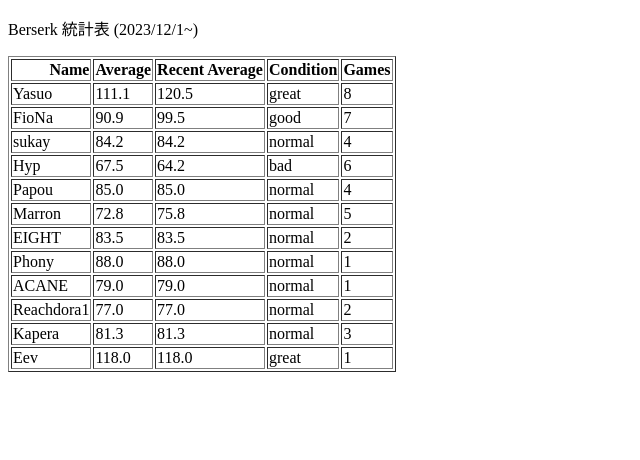
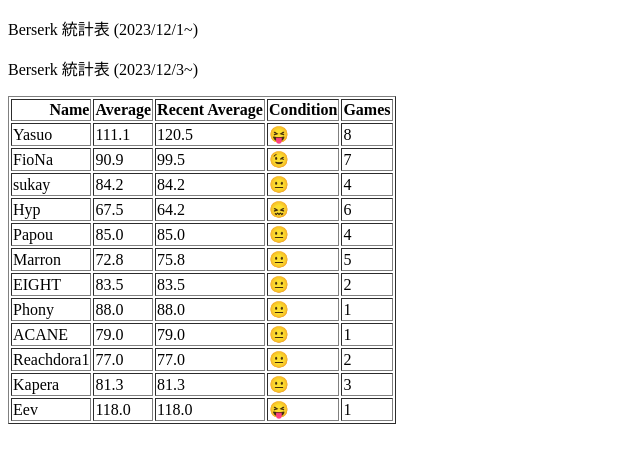
Before and after one commit to fionachan99/berserk, a plain HTML site: page index.html in a window 1280 px wide. Shown: the whole page, without its empty margins (0-640 px from the left). Drawn offline with Linux system fonts and the light colour scheme.

Commit message:
Update index.html

```diff
--- a/index.html
+++ b/index.html
@@ -3,6 +3,13 @@
 <head>
 <title>Statistics</title>
 <p>Berserk 統計表 (2023/12/1~)</p>
+</head>
+<body>
+<!DOCTYPE html>
+<html>
+<head>
+<title>Statistics</title>
+<p>Berserk 統計表 (2023/12/3~)</p>
 </head>
 <body>
   <table border="1" class="dataframe">
@@ -20,86 +27,87 @@
         <td>Yasuo</td>
         <td>111.1</td>
         <td>120.5</td>
-        <td>great</td>
+        <td>😝</td>
         <td>8</td>
       </tr>
       <tr>
         <td>FioNa</td>
         <td>90.9</td>
         <td>99.5</td>
-        <td>good</td>
+        <td>😉</td>
         <td>7</td>
       </tr>
       <tr>
         <td>sukay</td>
         <td>84.2</td>
         <td>84.2</td>
-        <td>normal</td>
+        <td>😐</td>
         <td>4</td>
       </tr>
       <tr>
         <td>Hyp</td>
         <td>67.5</td>
         <td>64.2</td>
-        <td>bad</td>
+        <td>😖</td>
         <td>6</td>
       </tr>
       <tr>
         <td>Papou</td>
         <td>85.0</td>
         <td>85.0</td>
-        <td>normal</td>
+        <td>😐</td>
         <td>4</td>
       </tr>
       <tr>
         <td>Marron</td>
         <td>72.8</td>
         <td>75.8</td>
-        <td>normal</td>
+        <td>😐</td>
         <td>5</td>
       </tr>
       <tr>
         <td>EIGHT</td>
         <td>83.5</td>
         <td>83.5</td>
-        <td>normal</td>
+        <td>😐</td>
         <td>2</td>
       </tr>
       <tr>
         <td>Phony</td>
         <td>88.0</td>
         <td>88.0</td>
-        <td>normal</td>
+        <td>😐</td>
         <td>1</td>
       </tr>
       <tr>
         <td>ACANE</td>
         <td>79.0</td>
         <td>79.0</td>
-        <td>normal</td>
+        <td>😐</td>
         <td>1</td>
       </tr>
       <tr>
         <td>Reachdora1</td>
         <td>77.0</td>
         <td>77.0</td>
-        <td>normal</td>
+        <td>😐</td>
         <td>2</td>
       </tr>
       <tr>
         <td>Kapera</td>
         <td>81.3</td>
         <td>81.3</td>
-        <td>normal</td>
+        <td>😐</td>
         <td>3</td>
       </tr>
       <tr>
         <td>Eev</td>
         <td>118.0</td>
         <td>118.0</td>
-        <td>great</td>
+        <td>😝</td>
         <td>1</td>
       </tr>
     </tbody>
   </table>
 </html>
+</html>
```
